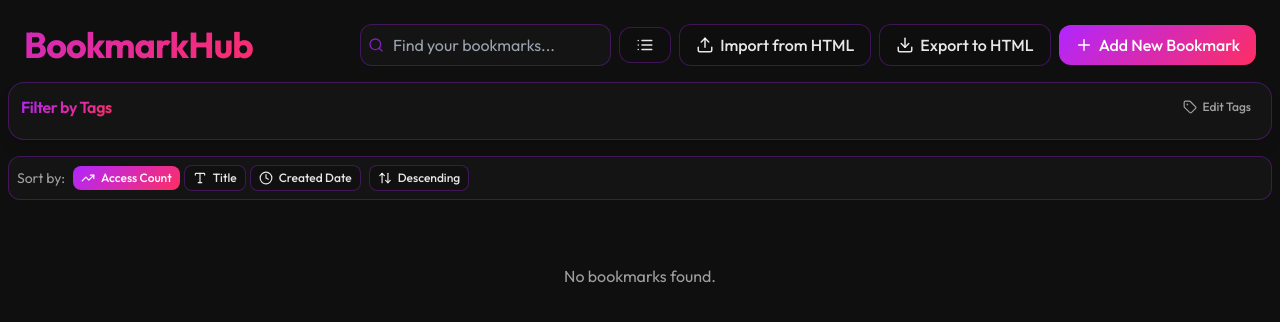
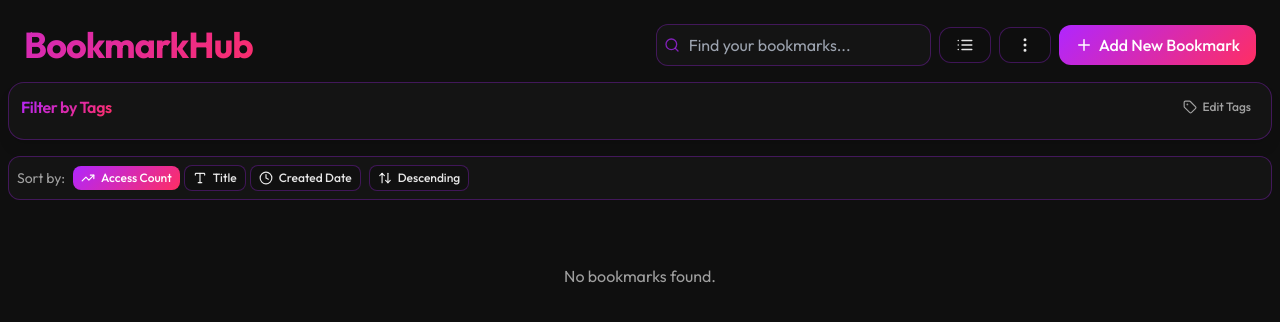
Before and after one commit to YukihiroSakuda/BookmarkHub, a Next.js app: page / in a window 1280 px wide. Shown: the top 322 px of the page. Built offline with nearby package versions, Linux system fonts and the light colour scheme.

Commit message:
fix: ブックマークの時刻処理を統一し、全削除機能を永続化

```diff
--- a/src/app/page.tsx
+++ b/src/app/page.tsx
@@ -36,6 +36,7 @@ export default function Home() {
 
   const handleBookmarksUpdate = (updatedBookmarks: Bookmark[]) => {
     setBookmarks(updatedBookmarks);
+    saveBookmarks(updatedBookmarks);
 
     const tags = new Set<string>();
     updatedBookmarks.forEach(bookmark => {
--- a/src/components/BookmarkHeader.tsx
+++ b/src/components/BookmarkHeader.tsx
@@ -1,5 +1,5 @@
-import { Grid, List, Plus, Search, Tag, X, Upload, Download } from 'lucide-react';
-import { useState } from 'react';
+import { Grid, List, Plus, Search, Tag, X, Upload, Download, MoreVertical, Trash2 } from 'lucide-react';
+import { useState, useRef, useEffect } from 'react';
 import { TagManager } from './TagManager';
 import { Tag as TagComponent } from './Tag';
 import { Button } from './Button';
@@ -37,9 +37,26 @@ export function BookmarkHeader({
   bookmarks,
 }: BookmarkHeaderProps) {
   const [isTagManagerOpen, setIsTagManagerOpen] = useState(false);
+  const [isMoreMenuOpen, setIsMoreMenuOpen] = useState(false);
+  const moreMenuRef = useRef<HTMLDivElement>(null);
+
+  useEffect(() => {
+    function handleClickOutside(event: MouseEvent) {
+      if (moreMenuRef.current && !moreMenuRef.current.contains(event.target as Node)) {
+        setIsMoreMenuOpen(false);
+      }
+    }
+
+    document.addEventListener('mousedown', handleClickOutside);
+    return () => {
+      document.removeEventListener('mousedown', handleClickOutside);
+    };
+  }, []);
+
   const { isImporting, handleFileUpload } = useImportBookmarks({
     onImportComplete: (count) => {
       alert(`${count} bookmarks imported successfully!`);
+      setIsMoreMenuOpen(false);
     },
     onBookmarksUpdate
   });
@@ -64,6 +81,14 @@ export function BookmarkHeader({
   const handleExportClick = () => {
     const html = exportBookmarksToHtml(bookmarks);
     downloadHtml(html);
+    setIsMoreMenuOpen(false);
+  };
+
+  const handleDeleteAll = () => {
+    if (window.confirm('Are you sure you want to delete all bookmarks? This action cannot be undone.')) {
+      onBookmarksUpdate([]);
+      setIsMoreMenuOpen(false);
+    }
   };
 
   return (
@@ -90,25 +115,42 @@ export function BookmarkHeader({
               size="lg"
               icon={viewMode === 'grid' ? List : Grid}
             />
+            <div className="relative" ref={moreMenuRef}>
               <Button
-              onClick={handleImportClick}
+                onClick={() => setIsMoreMenuOpen(!isMoreMenuOpen)}
                 variant="secondary"
                 size="lg"
-              icon={Upload}
+                icon={MoreVertical}
+                isActive={isMoreMenuOpen}
+              />
+              {isMoreMenuOpen && (
+                <div className="absolute right-0 mt-2 w-48 bg-dark-lighter/90 backdrop-blur-sm rounded-lg border border-energy-purple/30 shadow-lg py-1 z-50">
+                  <button
+                    className="w-full px-4 py-2 text-left text-sm text-white/90 hover:bg-energy-purple/20 flex items-center gap-2 disabled:opacity-50 disabled:cursor-not-allowed"
+                    onClick={handleImportClick}
                     disabled={isImporting}
-              title="Import bookmarks from browser's HTML file"
                   >
+                    <Upload size={16} />
                     {isImporting ? 'Importing...' : 'Import from HTML'}
-            </Button>
-            <Button
+                  </button>
+                  <button
+                    className="w-full px-4 py-2 text-left text-sm text-white/90 hover:bg-energy-purple/20 flex items-center gap-2"
                     onClick={handleExportClick}
-              variant="secondary"
-              size="lg"
-              icon={Download}
-              title="Export bookmarks to HTML file"
                   >
+                    <Download size={16} />
                     Export to HTML
-            </Button>
+                  </button>
+                  <div className="border-t border-energy-purple/20 my-1"></div>
+                  <button
+                    className="w-full px-4 py-2 text-left text-sm text-red-400 hover:bg-red-500/20 flex items-center gap-2"
+                    onClick={handleDeleteAll}
+                  >
+                    <Trash2 size={16} />
+                    Delete All Bookmarks
+                  </button>
+                </div>
+              )}
+            </div>
             <Button
               onClick={onAddBookmark}
               variant="primary"
--- a/src/components/ImportBookmarks.tsx
+++ b/src/components/ImportBookmarks.tsx
@@ -16,6 +16,12 @@ export function useImportBookmarks({
   const [isImporting, setIsImporting] = useState(false);
   const [importedCount, setImportedCount] = useState(0);
 
+  // 日本時間のISO文字列を生成する関数
+  const getJSTISOString = (date: Date): string => {
+    const jstDate = new Date(date.getTime() + (9 * 60 * 60 * 1000));
+    return jstDate.toISOString();
+  };
+
   const handleFileUpload = async (event: React.ChangeEvent<HTMLInputElement>) => {
     const file = event.target.files?.[0];
     if (!file) return;
@@ -31,16 +37,35 @@ export function useImportBookmarks({
       const existingBookmarks = getBookmarks();
 
       // 新しいブックマークを作成
-      const newBookmarks: Bookmark[] = Array.from(links).map(link => ({
+      const newBookmarks: Bookmark[] = Array.from(links).map(link => {
+        let createdAt: string;
+        try {
+          const addDate = link.getAttribute('add_date');
+          if (addDate && !isNaN(parseInt(addDate))) {
+            // UnixタイムスタンプをDate型に変換
+            const date = new Date(parseInt(addDate) * 1000);
+            createdAt = date.toISOString();
+          } else {
+            // 現在時刻を使用
+            createdAt = new Date().toISOString();
+          }
+        } catch (error) {
+          console.warn('Invalid date format, using current date:', error);
+          createdAt = new Date().toISOString();
+        }
+
+        return {
           id: crypto.randomUUID(),
           title: link.textContent || '',
           url: link.href,
           tags: [],
           isPinned: false,
-        createdAt: link.getAttribute('add_date') || new Date().toISOString(),
-        updatedAt: new Date().toISOString(),
+          createdAt,
+          updatedAt: createdAt,
+          accessCount: 0,
           favicon: undefined
-      }));
+        };
+      });
 
       // 重複をチェック（URLベース）
       const uniqueNewBookmarks = newBookmarks.filter(newBookmark =>
```
Lines whose indentation alone changed are shown as unchanged.
